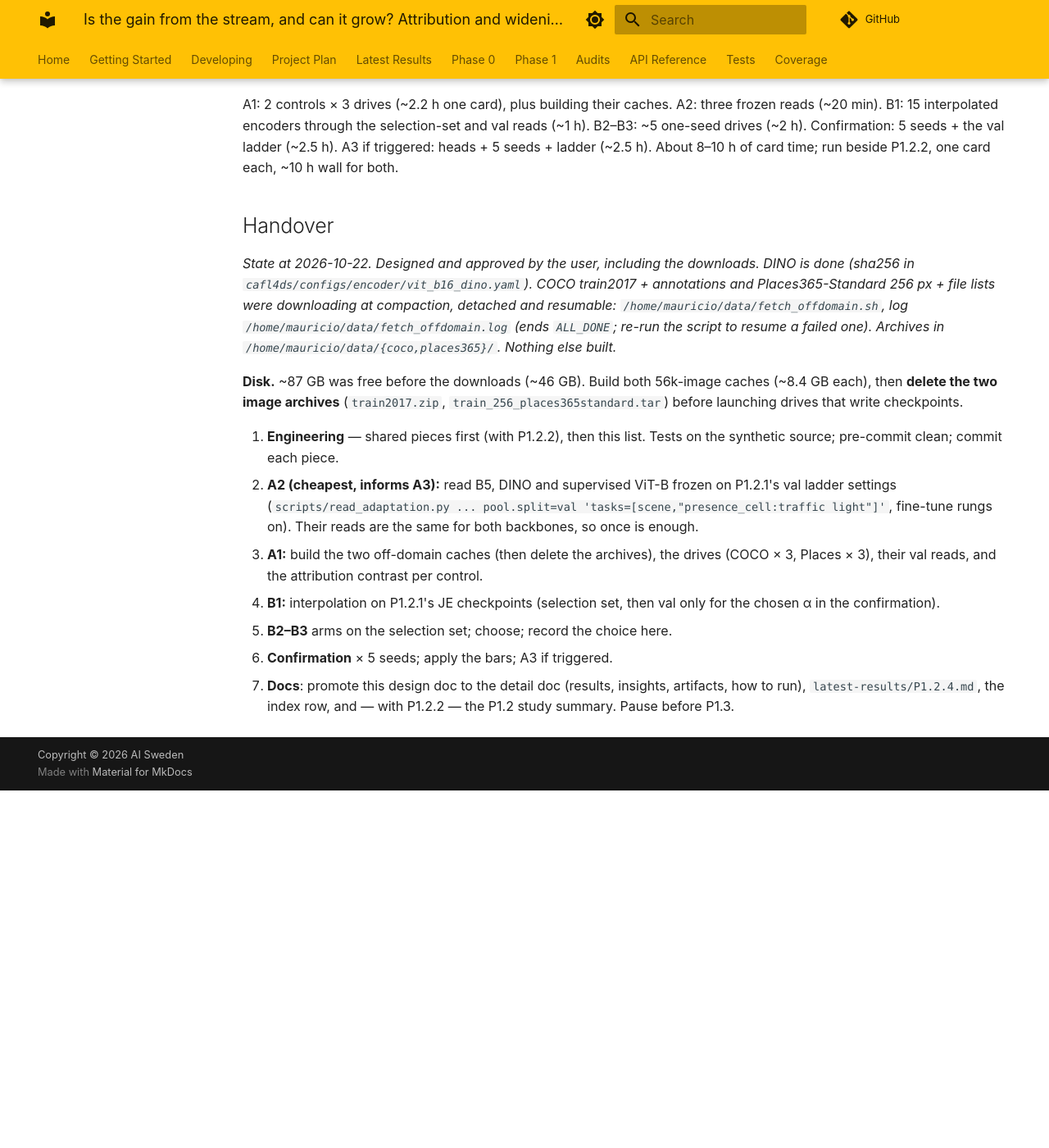
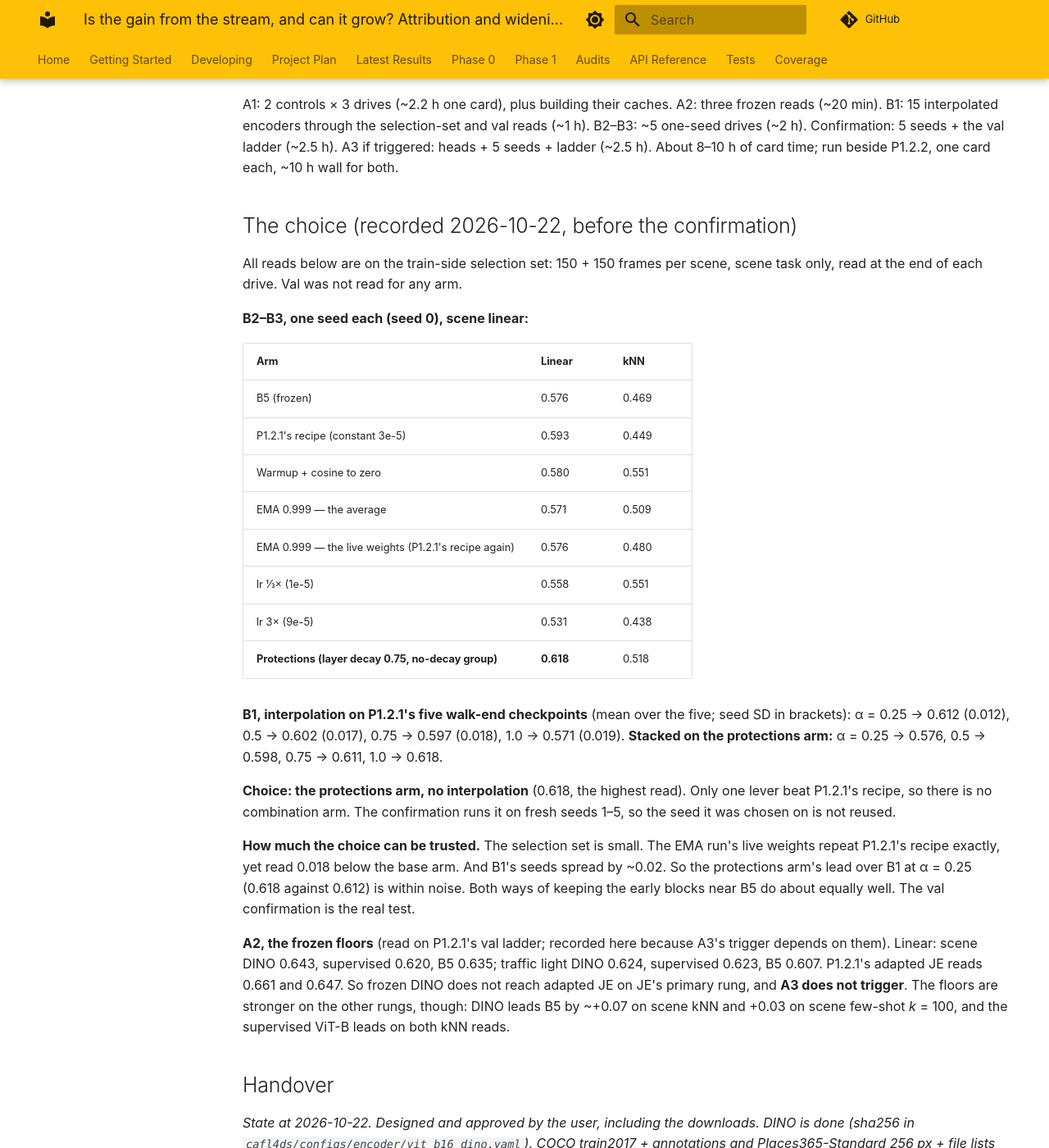
Before and after one commit to aidotse/cafl4ds, an MkDocs documentation site: the page built from docs/experiments/phase1/P1.2.4.md, in a window 1280 px wide and 1400 px high, scrolled down 4677 px. Shown: the whole window at 82% size. Built offline with MkDocs 1.6.1 and Material for MkDocs 9.7.7, drawn with Linux system fonts in a browser that asks for light colours; comment, search, counter and statistics services are not loaded; before the commit the page ends 5641 px from its top, so only the background shows below that.

Commit message:
docs: P1.2.4 records its selection-set reads and choice (protections, no interpolation) before the confirmation
Also A2's floor reads: frozen DINO stays below adapted JE on the linear rung, so A3 does not trigger.

Co-Authored-By: Claude Opus 5.5 <noreply@anthropic.com>

```diff
--- a/docs/experiments/phase1/P1.2.4.md
+++ b/docs/experiments/phase1/P1.2.4.md
@@ -179,6 +179,42 @@ interpolated encoders through the selection-set and val reads (~1 h). B2–B3: ~
 seeds + the val ladder (~2.5 h). A3 if triggered: heads + 5 seeds + ladder (~2.5 h). About 8–10 h of card time; run
 beside P1.2.2, one card each, ~10 h wall for both.
 
+## The choice (recorded 2026-10-22, before the confirmation)
+
+All reads below are on the train-side selection set: 150 + 150 frames per scene, scene task only, read at the end of
+each drive. Val was not read for any arm.
+
+**B2–B3, one seed each (seed 0), scene linear:**
+
+| Arm | Linear | kNN |
+| -- | -- | -- |
+| B5 (frozen) | 0.576 | 0.469 |
+| P1.2.1's recipe (constant 3e-5) | 0.593 | 0.449 |
+| Warmup + cosine to zero | 0.580 | 0.551 |
+| EMA 0.999 — the average | 0.571 | 0.509 |
+| EMA 0.999 — the live weights (P1.2.1's recipe again) | 0.576 | 0.480 |
+| lr ⅓× (1e-5) | 0.558 | 0.551 |
+| lr 3× (9e-5) | 0.531 | 0.438 |
+| **Protections (layer decay 0.75, no-decay group)** | **0.618** | 0.518 |
+
+**B1, interpolation on P1.2.1's five walk-end checkpoints** (mean over the five; seed SD in brackets): α = 0.25 → 0.612
+(0.012), 0.5 → 0.602 (0.017), 0.75 → 0.597 (0.018), 1.0 → 0.571 (0.019). **Stacked on the protections arm:** α = 0.25 →
+0.576, 0.5 → 0.598, 0.75 → 0.611, 1.0 → 0.618.
+
+**Choice: the protections arm, no interpolation** (0.618, the highest read). Only one lever beat P1.2.1's recipe, so
+there is no combination arm. The confirmation runs it on fresh seeds 1–5, so the seed it was chosen on is not reused.
+
+**How much the choice can be trusted.** The selection set is small. The EMA run's live weights repeat P1.2.1's recipe
+exactly, yet read 0.018 below the base arm. And B1's seeds spread by ~0.02. So the protections arm's lead over B1 at α =
+0.25 (0.618 against 0.612) is within noise. Both ways of keeping the early blocks near B5 do about equally well. The val
+confirmation is the real test.
+
+**A2, the frozen floors** (read on P1.2.1's val ladder; recorded here because A3's trigger depends on them). Linear:
+scene DINO 0.643, supervised 0.620, B5 0.635; traffic light DINO 0.624, supervised 0.623, B5 0.607. P1.2.1's adapted JE
+reads 0.661 and 0.647. So frozen DINO does not reach adapted JE on JE's primary rung, and **A3 does not trigger**. The
+floors are stronger on the other rungs, though: DINO leads B5 by ~+0.07 on scene kNN and +0.03 on scene few-shot *k* =
+100, and the supervised ViT-B leads on both kNN reads.
+
 ## Handover
 
 *State at 2026-10-22. Designed and approved by the user, including the downloads. DINO is done (sha256 in
```
